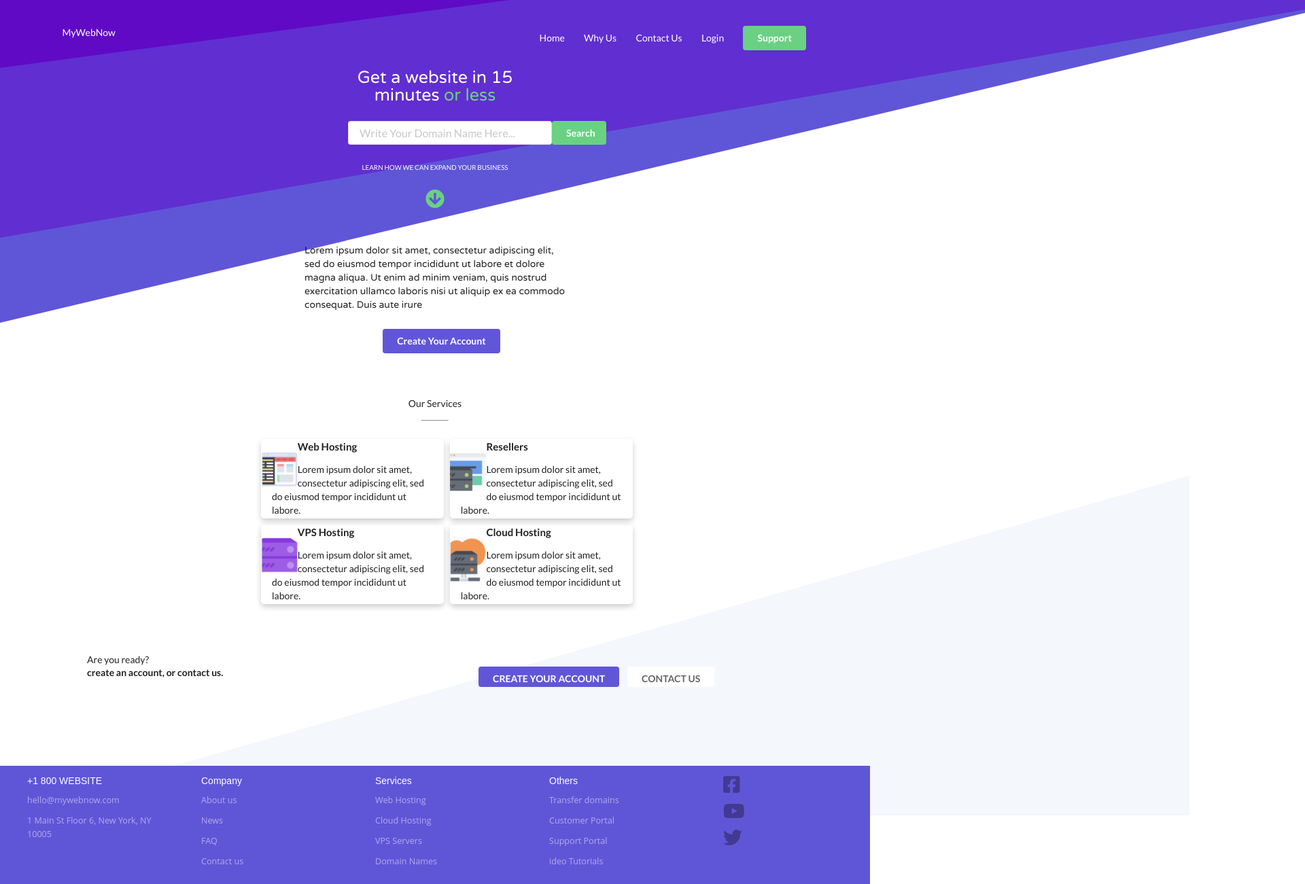
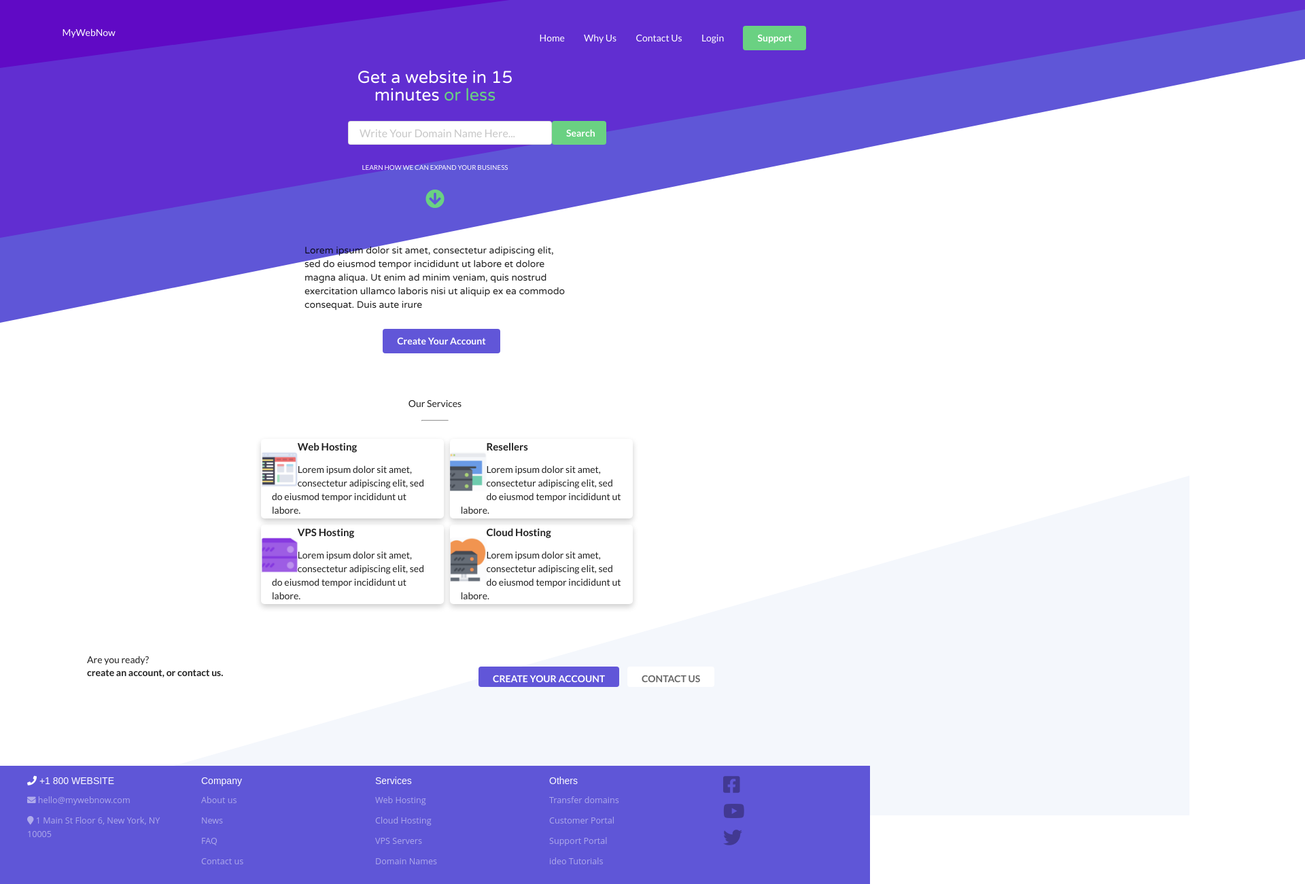
Before and after one commit to grantsydney/thesis-challenge, a plain HTML site: page index.html in a window 1280 px wide. Shown: the top 1301 px of the page at 68% size, 1920 px wide, since content can reach past the window. Drawn offline with nearby package versions, Linux system fonts and the light colour scheme.

Commit message:
minor changes: icons added, changes to background 3 and carddimensions

```diff
--- a/index.html
+++ b/index.html
@@ -144,9 +144,12 @@
 
     <ul class="footer-list-top">
       <li>
-        <h4 class="footer-list-header">+1 800 WEBSITE</h4></li>
-      <li><a href="mailto:hello@mywebnow.com" class="generic-anchor footer-list-anchor" itemprop="significantLink">hello@mywebnow.com</a></li>
-      <li><a href='/promos.html' class="generic-anchor footer-list-anchor" itemprop="significantLink">1 Main St Floor 6, New York, NY 10005</a></li>
+        <h4 class="footer-list-header"><i class="fa fa-phone" aria-hidden="true"></i>
++1 800 WEBSITE</h4></li>
+      <li><a href="mailto:hello@mywebnow.com" class="generic-anchor footer-list-anchor" itemprop="significantLink"><i class="fa fa-envelope" aria-hidden="true"></i>
+hello@mywebnow.com</a></li>
+      <li><a href='/promos.html' class="generic-anchor footer-list-anchor" itemprop="significantLink"><i class="fa fa-map-marker" aria-hidden="true"></i>
+1 Main St Floor 6, New York, NY 10005</a></li>
     </ul>
 
     <ul class="footer-list-top">
--- a/styles/small.css
+++ b/styles/small.css
@@ -72,7 +72,7 @@
 
 
 #create-account-info{
-  width:30%;
+  width:50%;
   margin:auto;
   padding-top: 10%;
   padding-bottom: 10%;
@@ -107,13 +107,13 @@ text-align:center;
 img{
   width:30%;
   float:left;
-  margin-top:5%;
+  margin-top:15%;
 }
 
 .card {
   box-shadow: 0 4px 8px 0 rgba(0,0,0,0.2);
   transition: 0.3s;
-  width:50%;
+  width:70%;
   margin-bottom: 1%;
   margin-right: 1%;
 
@@ -125,6 +125,7 @@ img{
 
 .container {
   padding: 2px 16px;
+  margin-left: 25%;
 }
 
 .card {
--- a/styles/styles.css
+++ b/styles/styles.css
@@ -27,7 +27,7 @@ a {
 }
 
 #bg3{
-  border-left: 2000px solid #5f56d7;
+  border-left: 2350px solid #5f56d7;
   border-bottom: 475px solid transparent;
   position:absolute;
   z-index: -3;
@@ -41,6 +41,10 @@ a {
 /* buttons hovers */
 #support-button:hover, #search-button:hover, #create-account-button:hover, new-account-button:hover, contact-us-button:hover{
   box-shadow: 0 8px 16px 0 rgba(0,0,0,0.2);
+}
+
+.fa-envelope, .fa-map-marker{
+  color:#fff;
 }
 
 
```
Also changed, not shown: 1 other file.
